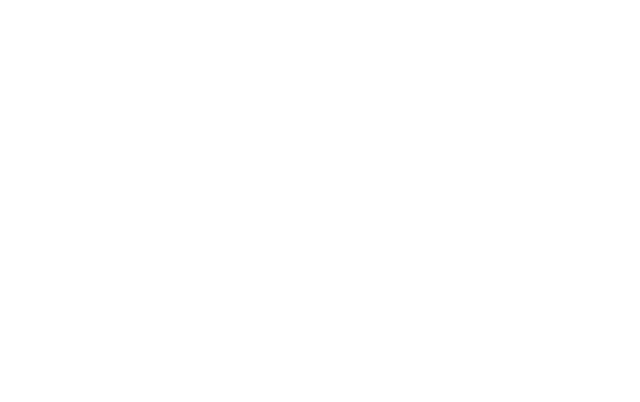
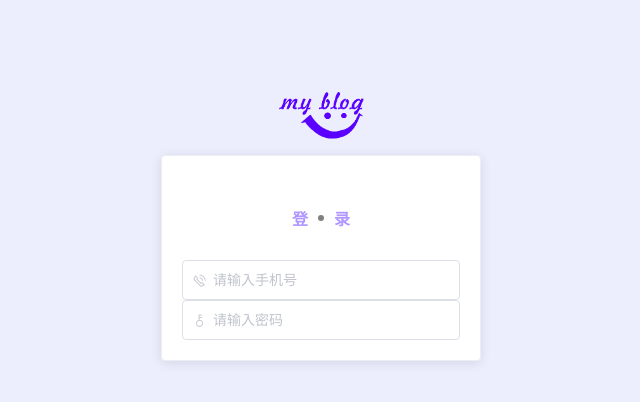
Before and after one commit to WaderWei/front-myblog, a Vue app: page /login in a window 1280 px wide. Shown: the top 402 px of the page, without its empty margins (319-959 px from the left). Built offline with nearby package versions, Linux system fonts and the light colour scheme.

Commit message:
登录注册

```diff
--- a/package.json
+++ b/package.json
@@ -8,6 +8,7 @@
     "lint": "vue-cli-service lint"
   },
   "dependencies": {
+    "animate.css": "^3.7.2",
     "core-js": "^3.4.4",
     "element-ui": "^2.13.0",
     "vue": "^2.6.10",
--- a/public/index.html
+++ b/public/index.html
@@ -6,9 +6,6 @@
     <meta name="viewport" content="width=device-width,initial-scale=1.0">
     <link rel="icon" href="<%= BASE_URL %>favicon.ico">
     <title>front-myblog</title>
-    <!--<link rel="stylesheet" type="text/css" href="css/normalize.css" />
-    <link rel="stylesheet" type="text/css" href="css/demo.css">
-    <link rel="stylesheet" href="css/style.css">-->
   </head>
   <body>
     <noscript>
--- a/src/App.vue
+++ b/src/App.vue
@@ -3,8 +3,10 @@
     <router-view/>
   </div>
 </template>
-
 <style lang="less">
+html,body,#app{
+    height: 100%;
+  }
 *{
   margin: 0;
 }
--- a/src/components/content/center/myCarousel.vue
+++ b/src/components/content/center/myCarousel.vue
@@ -1,6 +1,6 @@
 <template>
   <!--走马灯-->
-  <div class="carousel">
+  <div class="carousel animated fadeInDown">
     <el-carousel :interval="3000" type="card">
       <el-carousel-item>
         <div class="title">
--- a/src/components/content/center/myHomeArticle.vue
+++ b/src/components/content/center/myHomeArticle.vue
@@ -1,5 +1,5 @@
 <template>
-  <div class="home-article-container">
+  <div class="home-article-container animated  fadeInLeftBig">
     <div class="home-article-item-container">
       <div v-for="(item,index) in 10" :key="index">
         <div class="home-article-item">
--- a/src/components/content/center/myHotArticle.vue
+++ b/src/components/content/center/myHotArticle.vue
@@ -1,5 +1,5 @@
 <template>
-  <div class="hot-article-contain">
+  <div class="hot-article-contain animated zoomIn">
     <div class="header">
         <span>
           热门推荐
--- a/src/components/nav/myNavMenu.vue
+++ b/src/components/nav/myNavMenu.vue
@@ -1,6 +1,6 @@
 <template>
   <div>
-    <div class="allNav">
+    <div class="allNav animated fadeInUp">
       <!--open menu icon-->
       <div class="i-menu" @click="showMenu" v-if="$store.state.isPhone">
         <i class="el-icon-menu"></i>
@@ -32,10 +32,10 @@
           <my-avatar/>
         </div>
         <div class="unLogin" v-else>
-          <el-link class="login" :underline="false" type="primary">登录</el-link>
+          <el-link class="login" :underline="false" type="primary" @click="clickLoginBtn">登录</el-link>
           <div class="interval" v-if="!$store.state.isPhone"></div>
           <div class="phoneInterval" v-else></div>
-          <el-link class="register" style="margin-right: 3px" :underline="false" type="danger">注册</el-link>
+          <el-link class="register" style="margin-right: 3px" :underline="false" type="danger" @click="clickRegisterBtn">注册</el-link>
         </div>
       </div>
     </div>
@@ -75,6 +75,12 @@
     },
     showMenu () {
       this.$store.commit('changePhoneDrawer', true)
+    },
+    clickLoginBtn () {
+      this.$router.push({ name: 'login' })
+    },
+    clickRegisterBtn () {
+      this.$router.push({ name: 'register' })
     }
   }
 }
--- a/src/main.js
+++ b/src/main.js
@@ -5,7 +5,9 @@
 /* element ui */
 import ElementUI from 'element-ui'
 import 'element-ui/lib/theme-chalk/index.css'
+import animated from 'animate.css' // npm install animate.css --save安装，在引入
 
+Vue.use(animated)
 Vue.use(ElementUI)
 Vue.config.productionTip = false
 
--- a/src/router/index.js
+++ b/src/router/index.js
@@ -17,6 +17,16 @@
       }
     ],
     redirect: '/main'
+  },
+  {
+    path: '/login',
+    name: 'login',
+    component: () => import('@/views/home/login.vue')
+  },
+  {
+    path: '/register',
+    name: 'register',
+    component: () => import('@/views/home/register.vue')
   }
 ]
 
--- /dev/null
+++ b/src/views/home/login.vue
@@ -0,0 +1,78 @@
+<template>
+  <div class="login-container">
+    <div class="logo animated bounceInDown" @click="backHome">
+      <my-logo/>
+    </div>
+    <div class="login-div animated zoomIn">
+      <el-card class="box-card">
+        <div class="login-title">
+          <div class="animated bounceInLeft">登</div><div class="splitRedis animated bounceInDown"></div><div class="animated bounceInRight">录</div>
+        </div>
+        <div class="login-input">
+          <el-input
+            placeholder="请输入手机号"
+            prefix-icon="el-icon-phone-outline" v-model="phoneNum" clearable>
+          </el-input>
+          <el-input placeholder="请输入密码"
+                    prefix-icon="el-icon-key" v-model="password" show-password>
+          </el-input>
+        </div>
+      </el-card>
+    </div>
+  </div>
+</template>
+
+<script>
+import myLogo from '@/components/nav/myLogo'
+export default {
+  name: 'login',
+  components: {
+    myLogo
+  },
+  data () {
+    return {
+      phoneNum: '',
+      password: ''
+    }
+  },
+  created () {
+  },
+  methods: {
+    backHome () {
+      this.$router.replace({ path: '/' })
+    }
+  }
+}
+</script>
+
+<style scoped>
+  .login-container{
+    display:flex;
+    flex-direction: column;
+    align-items: center;
+    width: 100%;
+    height: 100%;
+    background-color: #eceefe;
+  }
+  .logo{
+    margin-top: 6%;
+  }
+  .login-div{
+    width:320px;
+  }
+  .splitRedis{
+    padding: 3px;
+    align-self: center;
+    margin: 0 10px;
+    background-color: gray;
+    border-radius: 3px;
+  }
+  .login-title{
+    display: flex;
+    flex-direction: row;
+    justify-content: center;
+    font-weight: bold;
+    color: #b096ff;
+    margin: 30px 0;
+  }
+</style>
--- /dev/null
+++ b/src/views/home/register.vue
@@ -0,0 +1,15 @@
+<template>
+  <div>
+    register
+  </div>
+</template>
+
+<script>
+export default {
+  name: 'register'
+}
+</script>
+
+<style scoped>
+
+</style>
--- a/src/views/index.vue
+++ b/src/views/index.vue
@@ -1,7 +1,7 @@
 <template>
   <div class="contain">
     <transition name="fade">
-      <my-nav-menu v-show="isNavShow" class="nav"/>
+      <my-nav-menu v-show="isNavShow" @openLoginDialog="openLogin" class="nav"/>
     </transition>
     <div class="line"></div>
     <router-view class="main"/>
@@ -21,7 +21,8 @@
   },
   data () {
     return {
-      isNavShow: true
+      isNavShow: true,
+      loginVisible: false
     }
   },
   mounted () {
@@ -40,6 +41,11 @@
         this.isNavShow = false
       }
       oldTop = top// 更新旧的位置
+    }
+  },
+  methods: {
+    openLogin () {
+      this.loginVisible = true
     }
   }
 }
@@ -63,11 +69,13 @@
     margin-top: 90px;
     border: 5px solid #f9f9f9;
   }
+
   .fade-enter-active,
   .fade-leave-active {
     transition: all 1.0s;
   }
-  .fade-enter, .fade-leave-to{
+
+  .fade-enter, .fade-leave-to {
     opacity: 0;
     height: 0;
   }
```
Also changed, not shown: src/assets/logo.png, 1 other file (tests, documents, lock files or other folders).
